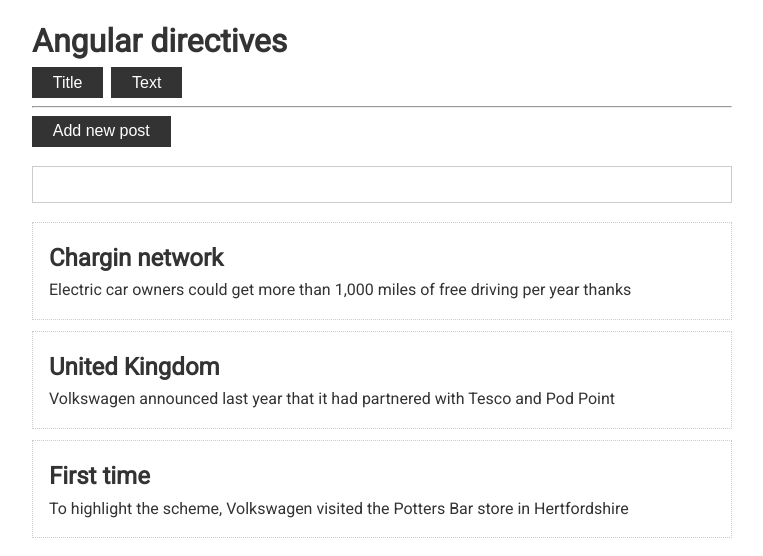
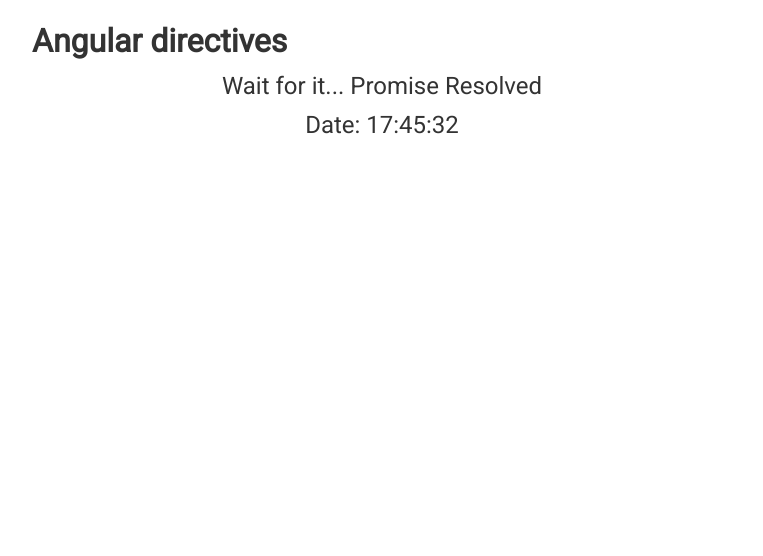
Before and after one commit to Aigelov/angular-basics-by-vladilen, an Angular app: page / in a window 1280 px wide. Shown: the top 556 px of the page, without its empty margins (258-1021 px from the left). Built offline with nearby package versions, Linux system fonts and the light colour scheme.

Commit message:
Async pipe, Observable, Promise

```diff
--- a/src/app/app.component.html
+++ b/src/app/app.component.html
@@ -1,31 +1,9 @@
 <div class="container">
   <h1>Angular directives</h1>
 
-  <button
-    class="btn"
-    (click)="searchField = 'title'"
-  >Title</button>
-  <button
-    class="btn"
-    (click)="searchField = 'text'"
-  >Text</button>
+  <p>Wait for it... {{promise | async}}</p>
 
-  <hr>
+  <p>Date: {{date$ | async | date : 'HH:mm:ss'}}</p>
 
-  <button
-    class="btn"
-    (click)="addPost()"
-  >Add new post</button>
-
-  <input
-    [(ngModel)]="search"
-  >
-
-  <div
-    class="card"
-    *ngFor="let post of posts | filter : search : searchField"
-  >
-    <h2>{{post.title}}</h2>
-    <div>{{post.text}}</div>
-  </div>
+  <!--<p>{{dateInfo | date : 'HH:mm:ss'}}</p>-->
 </div>
--- a/src/app/app.component.ts
+++ b/src/app/app.component.ts
@@ -1,4 +1,5 @@
-import {Component} from '@angular/core';
+import {Component, OnInit} from '@angular/core';
+import {Observable} from 'rxjs';
 
 export interface Post {
   title: string;
@@ -10,19 +11,23 @@
   templateUrl: './app.component.html',
   styleUrls: ['./app.component.scss']
 })
-export class AppComponent {
-  search = '';
-  searchField = 'title';
-  posts: Post[] = [
-    {title: 'Chargin network', text: `Electric car owners could get more than 1,000 miles of free driving per year thanks`},
-    {title: 'United Kingdom', text: `Volkswagen announced last year that it had partnered with Tesco and Pod Point`},
-    {title: 'First time', text: `To highlight the scheme, Volkswagen visited the Potters Bar store in Hertfordshire`}
-  ];
+export class AppComponent implements OnInit {
+  promise: Promise<string> = new Promise<string>(resolve => {
+    setTimeout(() => {
+      resolve('Promise Resolved');
+    }, 2000);
+  });
 
-  addPost() {
-    this.posts.unshift({
-      title: 'Angular 8',
-      text: `Vladilen's Angular 8 course`
+  date$: Observable<Date> = new Observable(observer => {
+    setInterval(() => {
+      observer.next(new Date());
+    }, 1000);
+  });
+  dateInfo: Date;
+
+  ngOnInit() {
+    this.date$.subscribe(date => {
+      this.dateInfo = date;
     });
   }
 }
```
